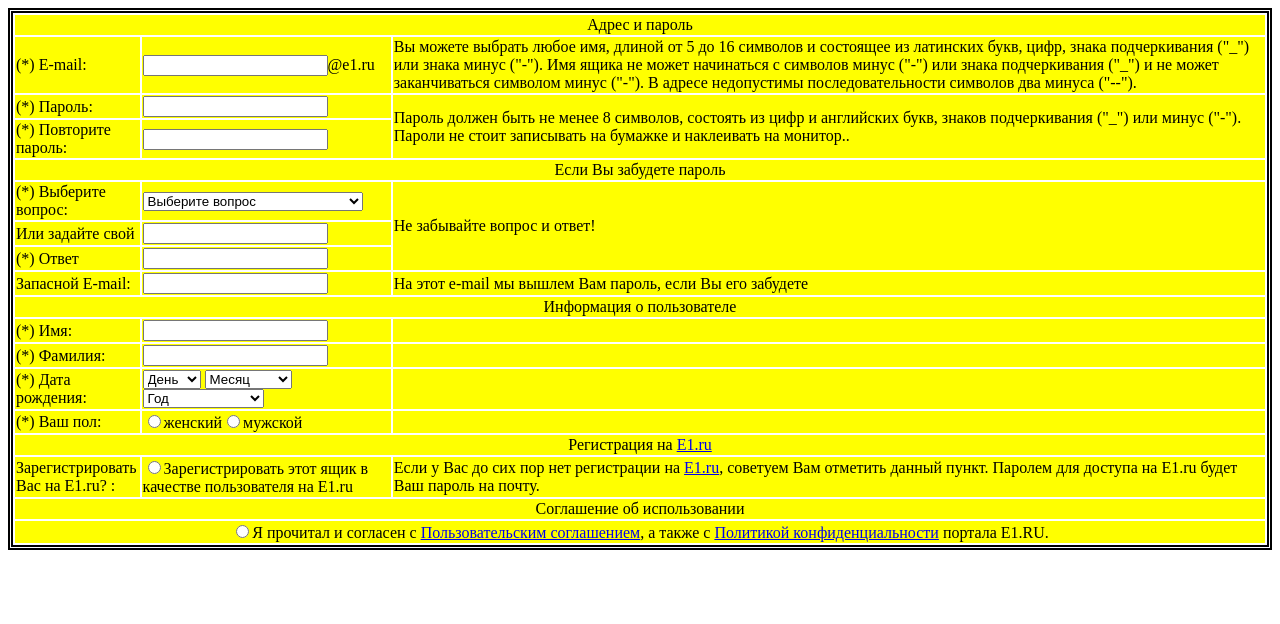
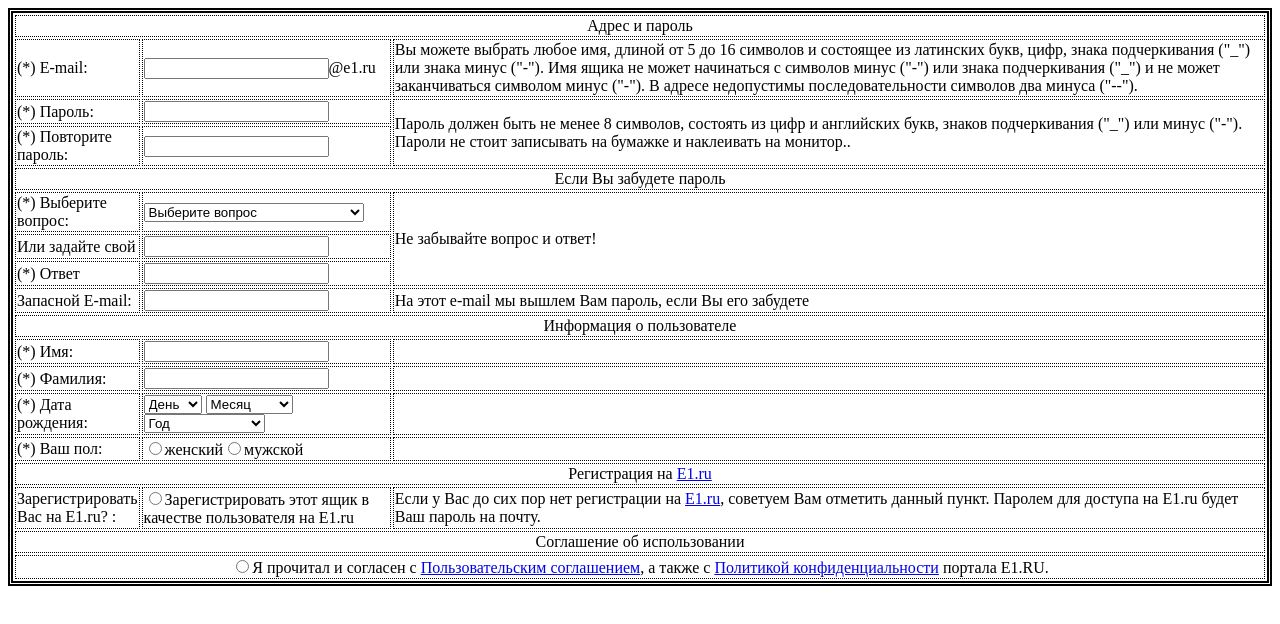
Before and after one commit to zokeer/zokeer.github.io, a plain HTML site: page index.html in a window 1280 px wide. Drawn offline with Linux system fonts and the light colour scheme.

Commit message:
initial commit

```diff
--- a/index.html
+++ b/index.html
@@ -1,4 +1,3 @@
-
 <!DOCTYPE html>
 <html>
     <head>
@@ -11,8 +10,9 @@
         		background-color:"Honeydew";
         		height:"100%";
         	}
-        	tr{
-        		background-color: yellow;
+        	tr, td{
+                border:1px dotted black;
+        		background-color: "Honeydew";
         	}
         </style>
     </head>
```
